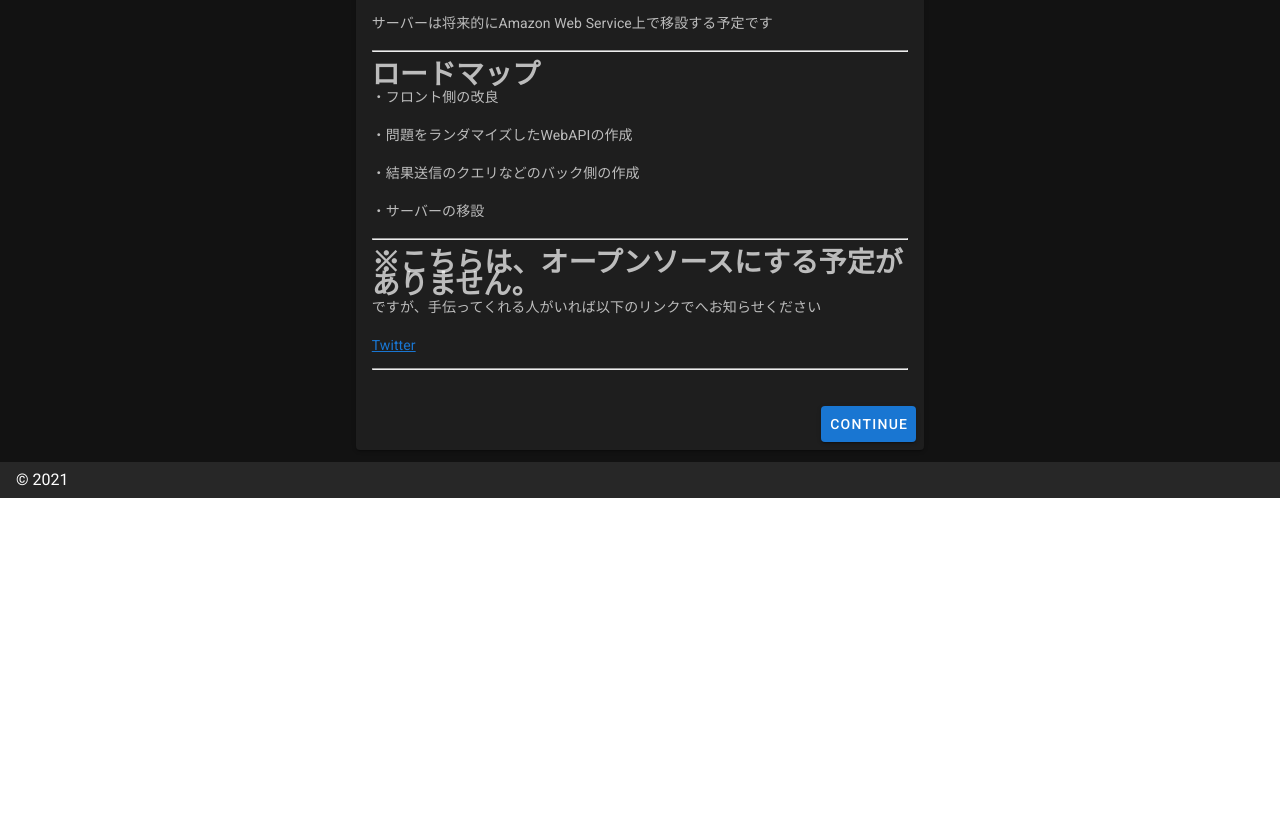
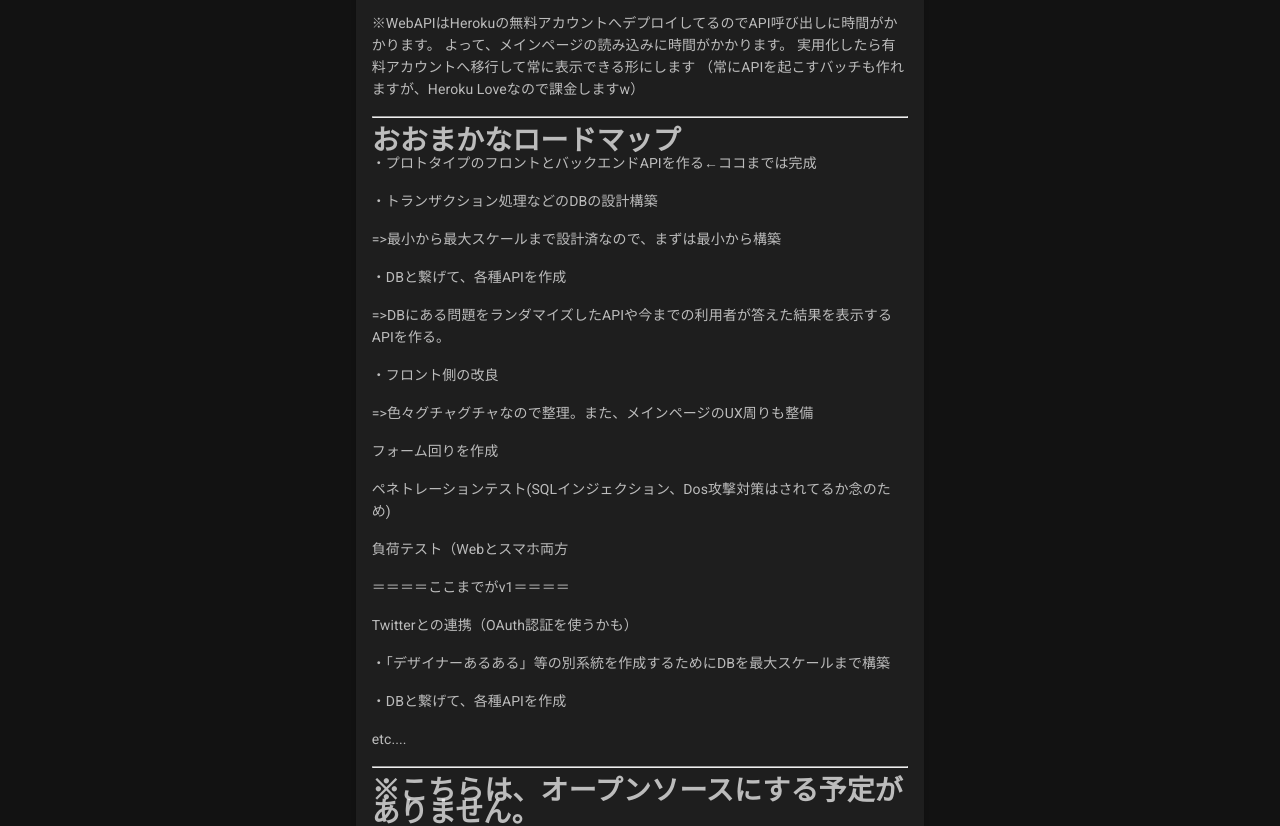
Before and after one commit to ryo-n-cell/aruaruSet, a Nuxt app: page / in a window 1280 px wide. Shown: the part 580-1406 px from the top of the page. Before the commit the page ends 1078 px from the top, so only its background shows below. Built offline with nearby package versions, Linux system fonts and the light colour scheme.

Commit message:
初期ポートフォリオ0607

```diff
--- a/pages/index.vue
+++ b/pages/index.vue
@@ -10,12 +10,15 @@
           <hr class="my-3" />
           <h1>アプリ内容</h1>
           <p>
-            ITエンジニアによくある事象はネットでよくあるけど、果たして本当なのか？
+            ITエンジニアによくある事象はネットでよく見かけるけど、果たして皆そうなのか？
           </p>
           <p>
             みんなが手軽に答えれるアプリがあればいいよね。という思いから作成したアプリケーションです。
           </p>
           <p>本アプリUIはtinderに大きく影響を与えています。</p>
+          <p>
+            また、別会社様のエンジニアさんと協働で開発しています（僕=>Web版とバックエンド、インフラ回り/エンジニアさん=>ネイティブアプリ版のみ）
+          </p>
           <p></p>
           <div class="text-xs-right"></div>
           <hr class="my-3" />
@@ -26,21 +29,38 @@
           </p>
           <p>３、結果が出てきます</p>
           <p>
-            ※WebAPIはHerokuの無料アカウントへデプロイしてるので呼び出しに時間がかかります。
-            よって、メインページの読み込みに時間がかかります
+            ※WebAPIはHerokuの無料アカウントへデプロイしてるのでAPI呼び出しに時間がかかります。
+            よって、メインページの読み込みに時間がかかります。
+            実用化したら有料アカウントへ移行して常に表示できる形にします
+            （常にAPIを起こすバッチも作れますが、Heroku Loveなので課金しますw）
           </p>
-          <p>サーバーは将来的にAmazon Web Service上で移設する予定です</p>
           <hr class="my-3" />
-          <h1>ロードマップ</h1>
+          <h1>おおまかなロードマップ</h1>
+          <p>・プロトタイプのフロントとバックエンドAPIを作る←ココまでは完成</p>
+          <p>・トランザクション処理などのDBの設計構築</p>
+          <p>=>最小から最大スケールまで設計済なので、まずは最小から構築</p>
+          <p>・DBと繋げて、各種APIを作成</p>
+          <p>
+            =>DBにある問題をランダマイズしたAPIや今までの利用者が答えた結果を表示するAPIを作る。
+          </p>
           <p>・フロント側の改良</p>
-          <p>・問題をランダマイズしたWebAPIの作成</p>
-          <p>・結果送信のクエリなどのバック側の作成</p>
-          <p>・サーバーの移設</p>
+          <p>=>色々グチャグチャなので整理。また、メインページのUX周りも整備</p>
+          <p>フォーム回りを作成</p>
+          <p>
+            ペネトレーションテスト(SQLインジェクション、Dos攻撃対策はされてるか念のため)
+          </p>
+          <p>負荷テスト（Webとスマホ両方</p>
+          <p>＝＝＝＝ここまでがv1＝＝＝＝</p>
+          <p>Twitterとの連携（OAuth認証を使うかも）</p>
+          <p>
+            ・「デザイナーあるある」等の別系統を作成するためにDBを最大スケールまで構築
+          </p>
+          <p>・DBと繋げて、各種APIを作成</p>
+          <p>etc....</p>
+
           <hr class="my-3" />
           <h1>※こちらは、オープンソースにする予定がありません。</h1>
-          <p>
-            ですが、手伝ってくれる人がいれば以下のリンクでへお知らせください
-          </p>
+          <p>ですが、手伝ってくれる人がいれば以下のリンクでリプライ下さい。</p>
           <a href="https://twitter.com/BYEt0Vysprss9Ev">Twitter</a>
           <hr class="my-3" />
         </v-card-text>
```
